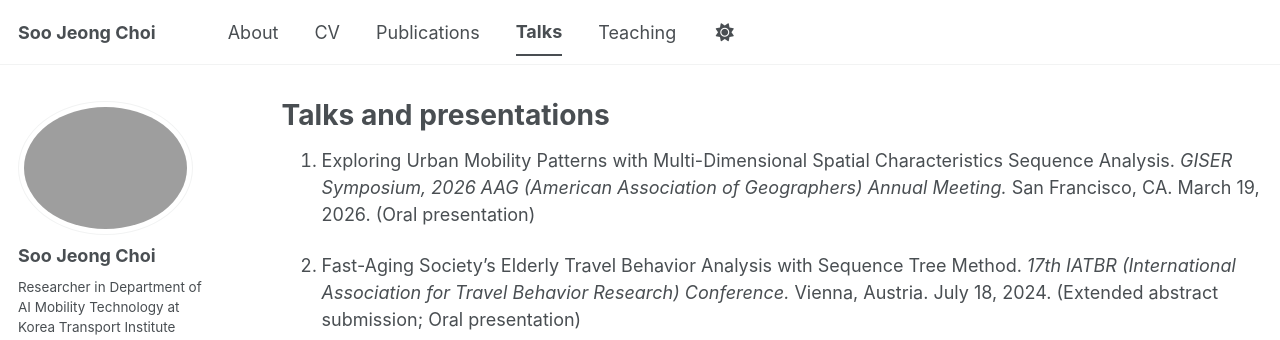
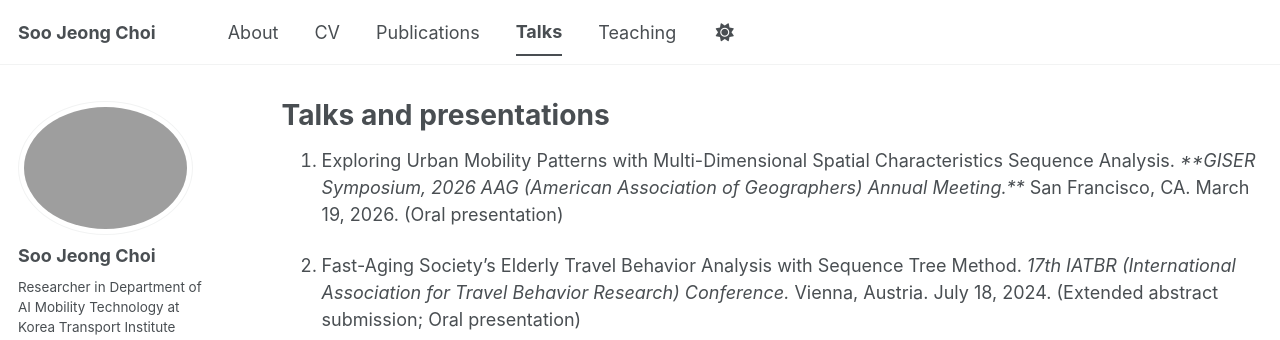
Before and after one commit to soojeongchoi21/soojeongchoi.github.io, a Jekyll site: the page built from _pages/talks.md, in a window 1280 px wide and 1079 px high. Shown: the top 340 px of the window. Built offline with Jekyll 4.4.1, drawn with Linux system fonts in a browser that asks for light colours; a style sheet for code colours, icons or effects is not loaded.

```diff
--- a/_pages/talks.md
+++ b/_pages/talks.md
@@ -6,7 +6,7 @@ author_profile: true
 ---
 {% include base_path %}
 
-  1. Exploring Urban Mobility Patterns with Multi-Dimensional Spatial Characteristics Sequence Analysis. <var>GISER Symposium, 2026 AAG (American Association of Geographers) Annual Meeting.</var> San Francisco, CA. March 19, 2026. (Oral presentation)
+  1. Exploring Urban Mobility Patterns with Multi-Dimensional Spatial Characteristics Sequence Analysis. <var>**GISER Symposium, 2026 AAG (American Association of Geographers) Annual Meeting.**</var> San Francisco, CA. March 19, 2026. (Oral presentation)
 
   2. Fast-Aging Society's Elderly Travel Behavior Analysis with Sequence Tree Method. <var>17th IATBR (International Association for Travel Behavior Research) Conference.</var> Vienna, Austria. July 18, 2024. (Extended abstract submission; Oral presentation)
 
```
